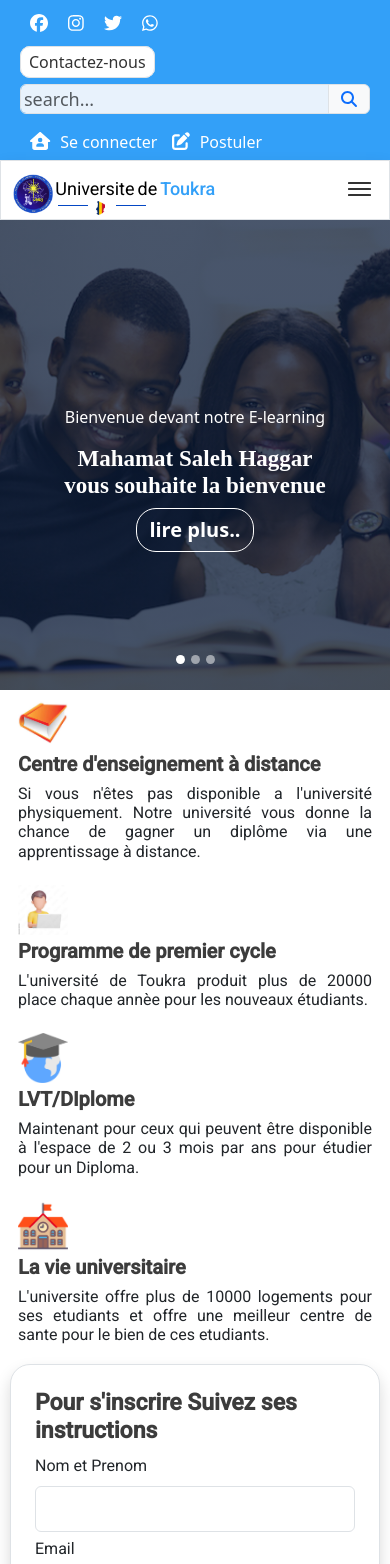
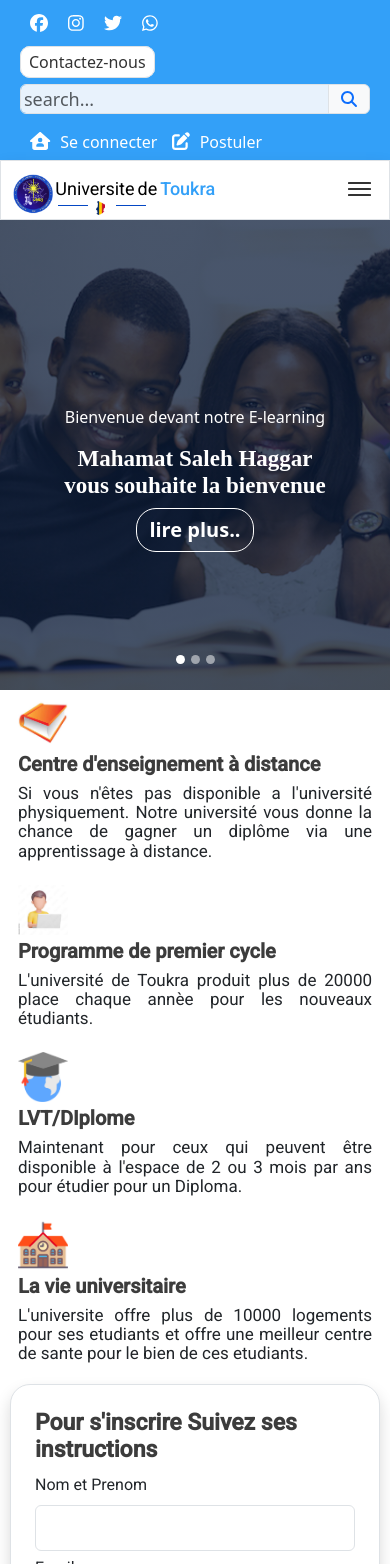
Before and after one commit to Kal1be/accueil-universite-toukra, a React (Create React App) app: page /#/ in a window 390 px wide. Shown: the top 1564 px of the page. Built offline with nearby package versions, Linux system fonts and the light colour scheme.

Commit message:
first commit

```diff
--- a/src/component/component1/body.css
+++ b/src/component/component1/body.css
@@ -105,9 +105,8 @@ form{
     }
     #container p{
         line-height: 1.2rem;
-        font-weight: 400;
         font-family: "Roboto",sans-serif;
-        font-size: 16px;
+        font-size: 17px;
         text-align: justify;
     }
     #row div{
```
